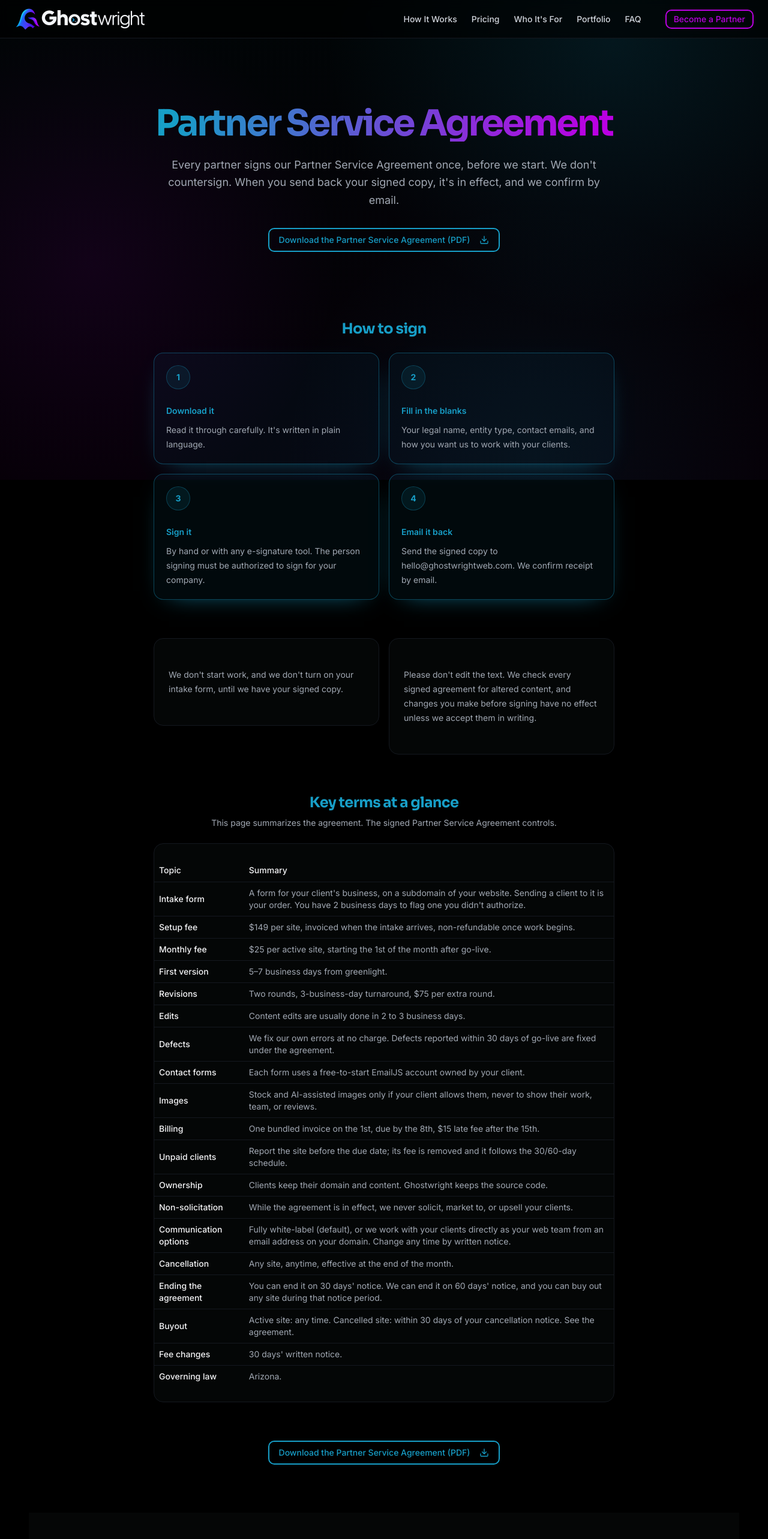
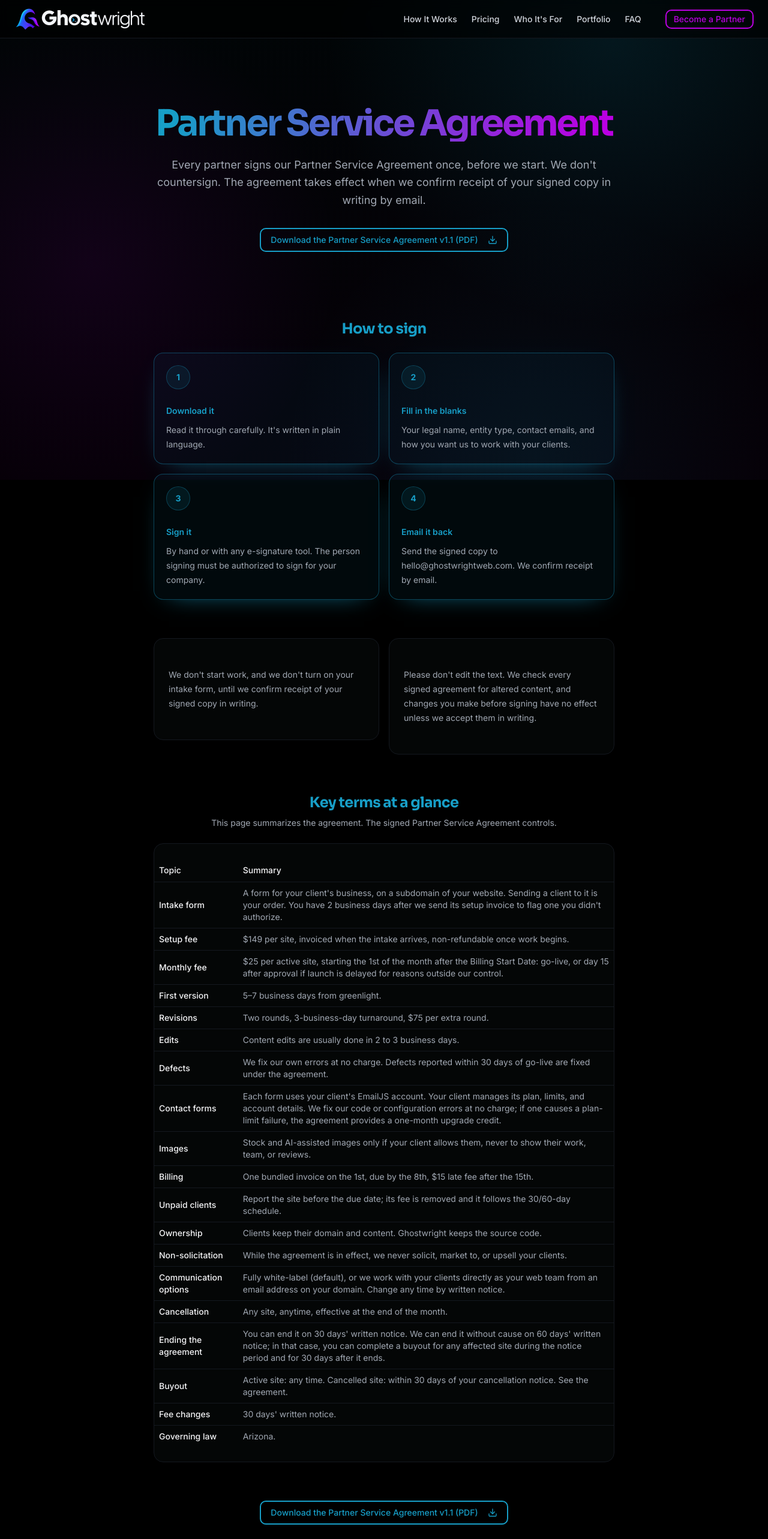
Before and after one commit to Cyberhawk-9/ghostwright-general-white-label, a Next.js app: page /partner-service-agreement in a window 1280 px wide. Shown: the top 2566 px of the page at 60% size. Built offline with nearby package versions, Linux system fonts and the light colour scheme.

Commit message:
feat: update Partner Service Agreement details and version 1.1 PDF link
Co-authored-by: Cyberhawk-9 <242302266+Cyberhawk-9@users.noreply.github.com>

```diff
--- a/app/partner-service-agreement/page.tsx
+++ b/app/partner-service-agreement/page.tsx
@@ -21,13 +21,13 @@ export const metadata: Metadata = {
   alternates: { canonical: "/partner-service-agreement/" },
   title: `Partner Service Agreement | ${BRAND.short}`,
   description:
-    "Read, sign, and return the Partner Service Agreement to get started. We start work and turn on your intake form once we have your signed copy.",
+    "Read, sign, and return Partner Service Agreement version 1.1. We confirm receipt in writing before work begins or your intake form is activated.",
   openGraph: {
     url: "/partner-service-agreement/",
     images: [{ url: "/og-image.png", width: 1200, height: 630, alt: "Ghostwright Web Development. Websites built under your name." }],
     title: `Partner Service Agreement | ${BRAND.short}`,
     description:
-      "Read, sign, and return the Partner Service Agreement to get started. We start work and turn on your intake form once we have your signed copy.",
+      "Read, sign, and return Partner Service Agreement version 1.1. We confirm receipt in writing before work begins or your intake form is activated.",
   },
 }
 
@@ -54,7 +54,7 @@ const terms = [
   {
     topic: "Intake form",
     summary:
-      "A form for your client's business, on a subdomain of your website. Sending a client to it is your order. You have 2 business days to flag one you didn't authorize.",
+      "A form for your client's business, on a subdomain of your website. Sending a client to it is your order. You have 2 business days after we send its setup invoice to flag one you didn't authorize.",
   },
   {
     topic: "Setup fee",
@@ -62,7 +62,7 @@ const terms = [
   },
   {
     topic: "Monthly fee",
-    summary: `$${OFFER.monthlyFee} per active site, starting the 1st of the month after go-live.`,
+    summary: `$${OFFER.monthlyFee} per active site, starting the 1st of the month after the Billing Start Date: go-live, or day 15 after approval if launch is delayed for reasons outside our control.`,
   },
   {
     topic: "First version",
@@ -83,7 +83,7 @@ const terms = [
   },
   {
     topic: "Contact forms",
-    summary: "Each form uses a free-to-start EmailJS account owned by your client.",
+    summary: "Each form uses your client's EmailJS account. Your client manages its plan, limits, and account details. We fix our code or configuration errors at no charge; if one causes a plan-limit failure, the agreement provides a one-month upgrade credit.",
   },
   {
     topic: "Images",
@@ -118,7 +118,7 @@ const terms = [
   {
     topic: "Ending the agreement",
     summary:
-      "You can end it on 30 days' notice. We can end it on 60 days' notice, and you can buy out any site during that notice period.",
+      "You can end it on 30 days' written notice. We can end it without cause on 60 days' written notice; in that case, you can complete a buyout for any affected site during the notice period and for 30 days after it ends.",
   },
   {
     topic: "Buyout",
@@ -145,16 +145,16 @@ export default function PartnerServiceAgreementPage() {
             </h1>
             <p className="text-lg text-muted-foreground leading-relaxed">
               Every partner signs our Partner Service Agreement once, before we start. We don&apos;t countersign.
-              When you send back your signed copy, it&apos;s in effect, and we confirm by email.
+              The agreement takes effect when we confirm receipt of your signed copy in writing by email.
             </p>
             <div className="mt-8">
               <Button size="lg" asChild>
                 <a
-                  href="/partner-service-agreement.pdf"
+                  href="/partner-service-agreement.pdf?v=1.1"
                   download
-                  aria-label="Download the Partner Service Agreement PDF"
+                  aria-label="Download the Partner Service Agreement version 1.1 PDF"
                 >
-                  Download the Partner Service Agreement (PDF) <Download className="ml-2 h-4 w-4" />
+                  Download the Partner Service Agreement v1.1 (PDF) <Download className="ml-2 h-4 w-4" />
                 </a>
               </Button>
             </div>
@@ -189,8 +189,8 @@ export default function PartnerServiceAgreementPage() {
               <Card className="bg-card/50">
                 <CardContent className="p-6">
                   <p className="text-sm leading-6 text-muted-foreground">
-                    We don&apos;t start work, and we don&apos;t turn on your intake form, until we have your signed
-                    copy.
+                    We don&apos;t start work, and we don&apos;t turn on your intake form, until we confirm receipt of your signed
+                    copy in writing.
                   </p>
                 </CardContent>
               </Card>
@@ -241,11 +241,11 @@ export default function PartnerServiceAgreementPage() {
           <Reveal as="div" className="max-w-3xl mx-auto text-center">
             <Button size="lg" asChild>
               <a
-                href="/partner-service-agreement.pdf"
+                href="/partner-service-agreement.pdf?v=1.1"
                 download
-                aria-label="Download the Partner Service Agreement PDF"
+                aria-label="Download the Partner Service Agreement version 1.1 PDF"
               >
-                Download the Partner Service Agreement (PDF) <Download className="ml-2 h-4 w-4" />
+                Download the Partner Service Agreement v1.1 (PDF) <Download className="ml-2 h-4 w-4" />
               </a>
             </Button>
           </Reveal>
```
Also changed, not shown: 1 other file (tests, documents, lock files or other folders).
